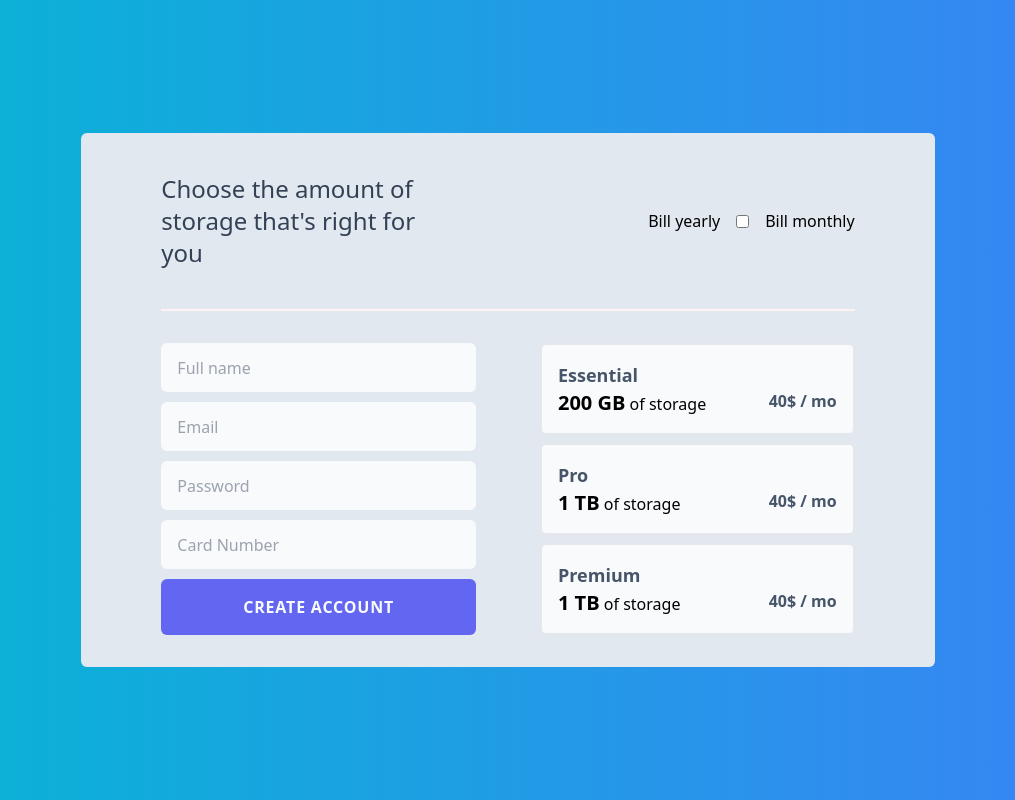
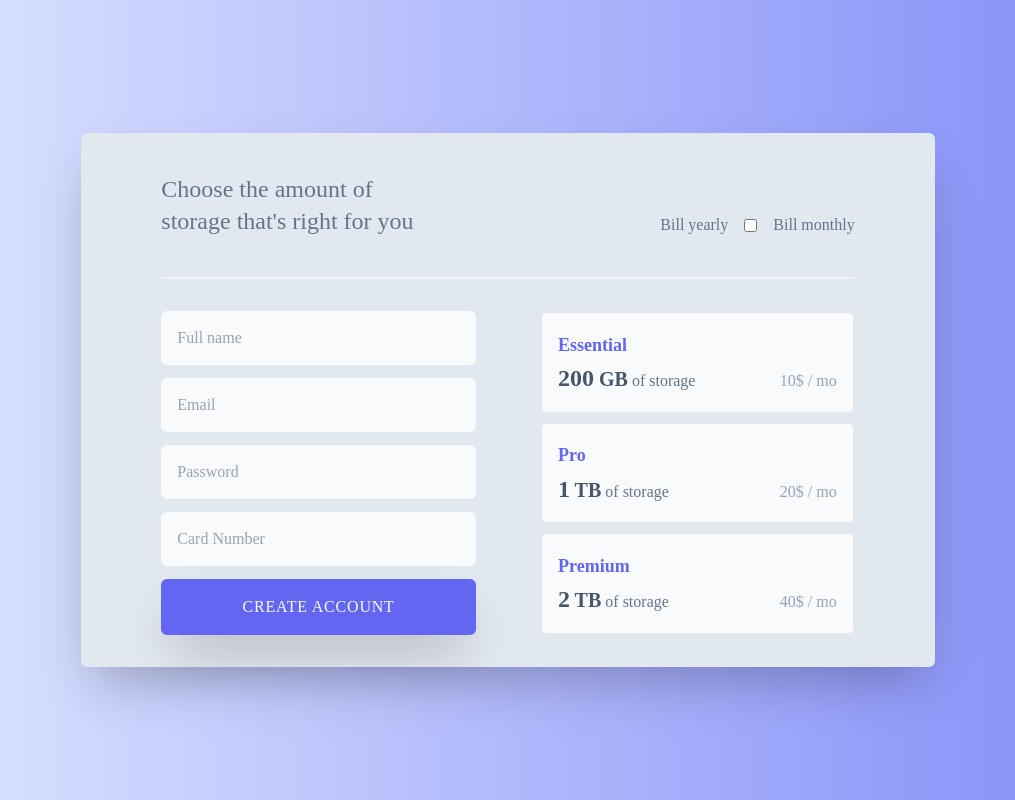
Before and after one commit to RafiMota/spotify-clone-tailwind, a website: page index.html in a window 1280 px wide. Shown: the whole page, without its empty margins (132-1147 px from the left). Drawn offline with Linux system fonts and the light colour scheme.

Commit message:
Many CSS changes

```diff
--- a/index.html
+++ b/index.html
@@ -9,11 +9,13 @@
 	</head>
 
 	<body
-		class="flex h-screen items-center justify-center bg-gradient-to-r from-cyan-500 to-blue-500"
+		class="flex h-screen items-center justify-center bg-gradient-to-r from-indigo-100 to-indigo-400 font-poppins text-slate-500"
 	>
-		<main class="flex flex-col pl-20 pr-20 w-2/3 h-2/3 bg-slate-200 rounded-md">
-			<header class="flex justify-between pt-10 pb-10 border-b-2 border-red-50">
-				<p class="flex basis-2/5 text-2xl text-slate-700">
+		<main
+			class="flex flex-col pl-20 pr-20 w-2/3 h-2/3 bg-slate-200 rounded-md shadow-2xl"
+		>
+			<header class="flex justify-between items-end pt-10 pb-10 border-b-2 border-indigo-50">
+				<p class="flex basis-2/5 text-2xl">
 					Choose the amount of storage that's right for you
 				</p>
 				<nav class="flex items-center gap-4">
@@ -24,7 +26,7 @@
 			</header>
 
 			<article class="flex flex-row h-full w-full">
-				<div class="flex h-full w-1/2 p-8 pl-0">
+				<div id="form-left" class="flex h-full w-1/2 p-8 pl-0">
 					<form action="" class="flex flex-col justify-between w-full">
 						<input
 							type="text"
@@ -47,49 +49,67 @@
 							placeholder="Card Number"
 						/>
 						<button
-							class="text-center text-slate-50 font-bold tracking-wider p-4 rounded-md bg-indigo-500 hover:bg-indigo-600"
+							class="text-center text-slate-50 font-medium tracking-wider p-4 rounded-md bg-indigo-500 hover:bg-indigo-600 transition duration-200 shadow-2xl"
 						>
 							CREATE ACCOUNT
 						</button>
 					</form>
 				</div>
-				<div class="flex flex-col justify-between gap-2 w-1/2 p-8 pr-0">
+				<div
+					id="prices-right"
+					class="flex flex-col justify-between gap-2 w-1/2 p-8 pr-0"
+				>
 					<button
-						class="flex flex-col justify-around w-full h-1/3 p-4 rounded-md bg-slate-50 border-2 hover:border-indigo-500 hover:bg-slate-100"
+						class="flex flex-col justify-around w-full h-1/3 p-4 rounded-md bg-slate-50 border-2 hover:border-indigo-500 hover:bg-indigo-100 transition duration-200"
 					>
-						<div class="flex text-lg font-bold text-slate-600">
+						<div class="flex text-lg font-bold text-indigo-500">
 							<p>Essential</p>
 						</div>
 
-						<div class="flex justify-between w-full">
-							<p><span class="font-bold text-xl">200 GB</span> of storage</p>
-							<p class="text-slate-600 font-bold">40$ / mo</p>
+						<div class="flex justify-between items-baseline w-full">
+							<p>
+								<span class="font-bold text-xl text-slate-600"
+									><span class="text-2xl">200</span> GB</span
+								>
+								of storage
+							</p>
+							<p class="text-slate-400 font-medium">10$ / mo</p>
 						</div>
 					</button>
 
 					<button
-						class="flex flex-col justify-around w-full h-1/3 p-4 rounded-md bg-slate-50 border-2 hover:border-indigo-500 hover:bg-slate-100"
+						class="flex flex-col justify-around w-full h-1/3 p-4 rounded-md bg-slate-50 border-2 hover:border-indigo-500 hover:bg-indigo-100 transition duration-200"
 					>
-						<div class="flex text-lg font-bold text-slate-600">
+						<div class="flex text-lg font-bold text-indigo-500">
 							<p>Pro</p>
 						</div>
 
-						<div class="flex justify-between w-full">
-							<p><span class="font-bold text-xl">1 TB</span> of storage</p>
-							<p class="text-slate-600 font-bold">40$ / mo</p>
+						<div class="flex justify-between items-baseline w-full">
+							<p>
+								<span class="font-bold text-xl text-slate-600"
+									><span class="text-2xl">1</span> TB</span
+								>
+								of storage
+							</p>
+							<p class="text-slate-400 font-medium">20$ / mo</p>
 						</div>
 					</button>
 
 					<button
-						class="flex flex-col justify-around w-full h-1/3 p-4 rounded-md bg-slate-50 border-2 hover:border-indigo-500 hover:bg-slate-100"
+						class="flex flex-col justify-around w-full h-1/3 p-4 rounded-md bg-slate-50 border-2 hover:border-indigo-500 hover:bg-indigo-100 transition duration-200"
 					>
-						<div class="flex text-lg font-bold text-slate-600">
+						<div class="flex text-lg font-bold text-indigo-500">
 							<p>Premium</p>
 						</div>
 
-						<div class="flex justify-between w-full">
-							<p><span class="font-bold text-xl">1 TB</span> of storage</p>
-							<p class="text-slate-600 font-bold">40$ / mo</p>
+						<div class="flex justify-between items-baseline w-full">
+							<p>
+								<span class="font-bold text-xl text-slate-600"
+									><span class="text-2xl">2</span> TB</span
+								>
+								of storage
+							</p>
+							<p class="text-slate-400 font-medium">40$ / mo</p>
 						</div>
 					</button>
 				</div>
--- a/src/css/input.css
+++ b/src/css/input.css
@@ -2,7 +2,9 @@
 @tailwind components;
 @tailwind utilities;
 
+@import url("https://fonts.googleapis.com/css2?family=Poppins:ital,wght@0,200;0,400;0,600;0,800;1,200;1,400;1,600;1,800&display=swap");
+
 * {
-    scrollbar-width: thin;
-    scrollbar-color: #666 #333;
+	scrollbar-width: thin;
+	scrollbar-color: #666 #333;
 }
--- a/tailwind.config.js
+++ b/tailwind.config.js
@@ -2,6 +2,10 @@
 module.exports = {
   content: ["src/**/*.{html,js}", "*.{html,js}"],
   theme: {
+    fontFamily: {
+      'poppins': ['Poppins']
+    },
+
     extend: {
       backgroundImage: {
         'hero': 'url("/assets/hero.jpg")'
```
Also changed, not shown: src/css/output.css.
